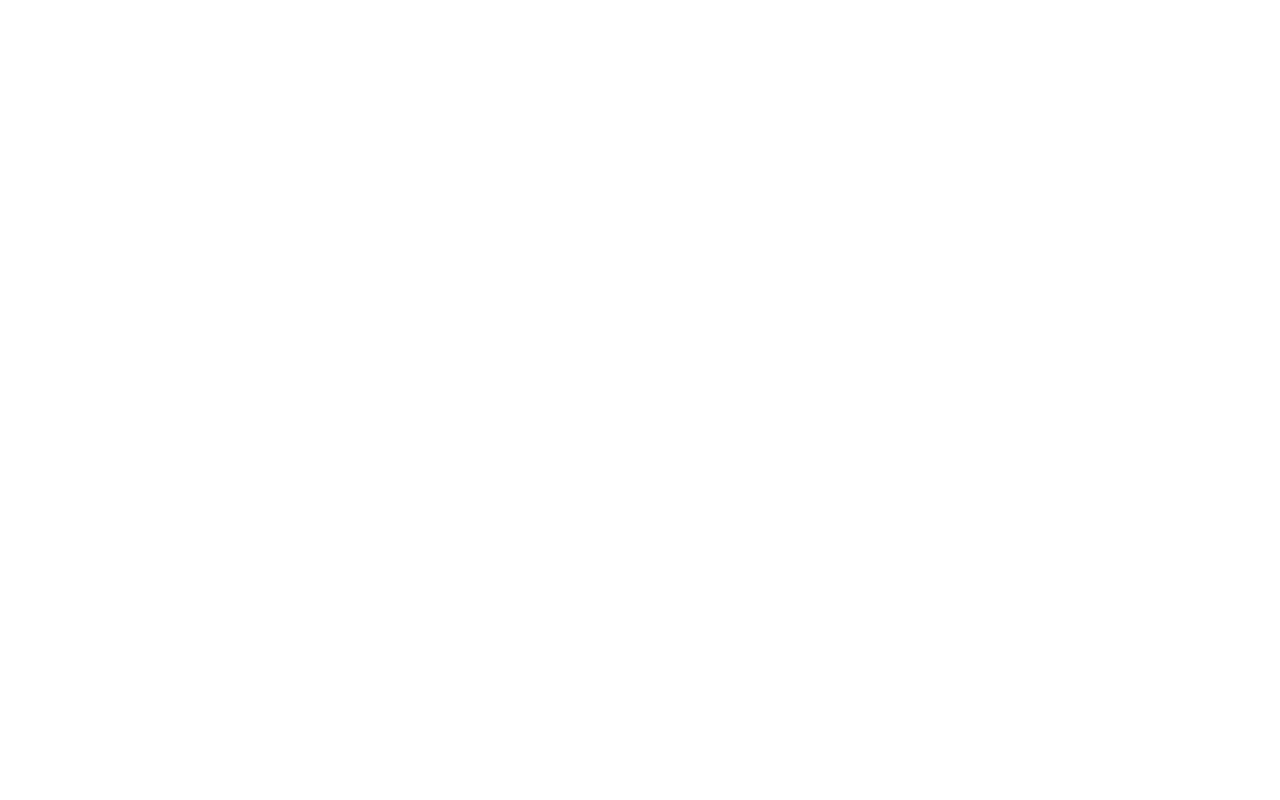
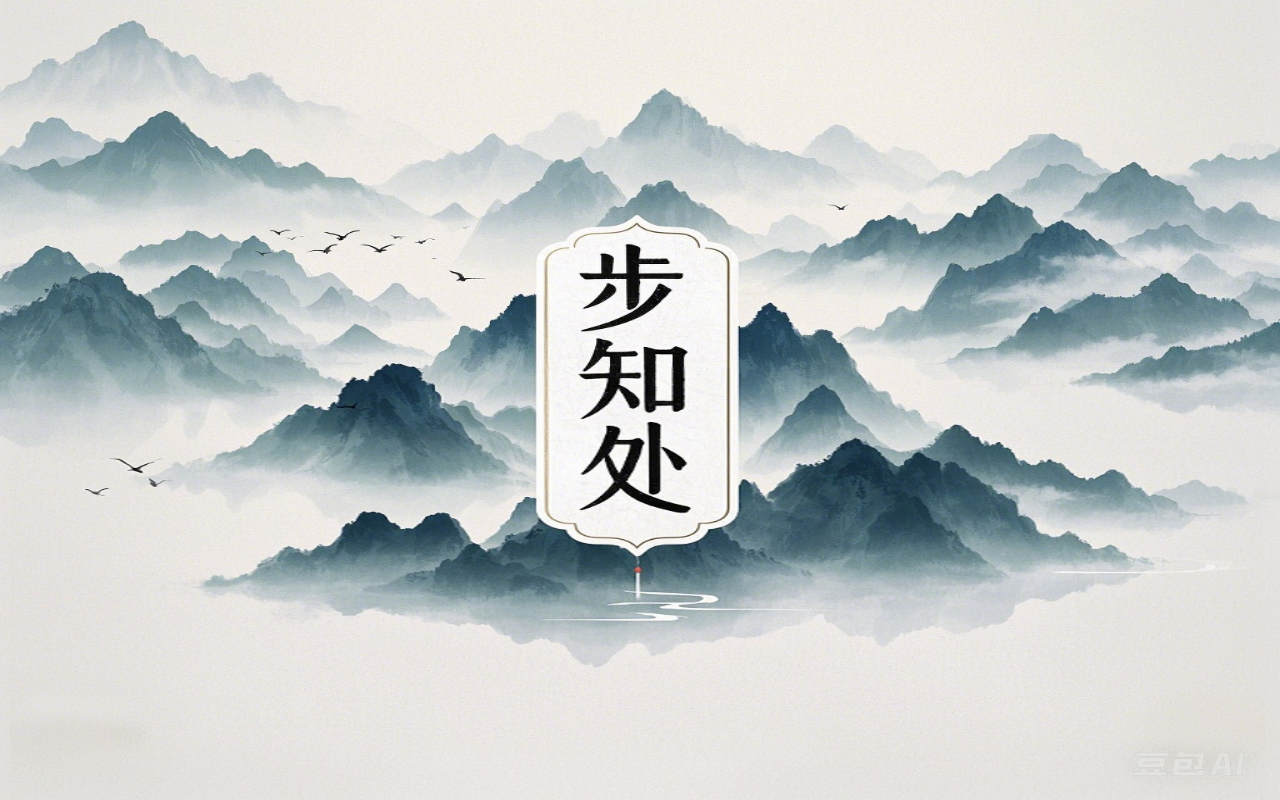
Before and after one commit to Bu-Zhi-Chu/Bu-Zhi-Chu, a plain HTML site: page index.html in a window 1280 px wide. Drawn offline with Linux system fonts and the light colour scheme.

Commit message:
测试网站部署

```diff
--- a/index.html
+++ b/index.html
@@ -13,6 +13,7 @@
                 height: 100%;
             }
             body {
+                background-image: url(./logo.png);
                 background-size: 100% 100%;
             }
         </style>
```
